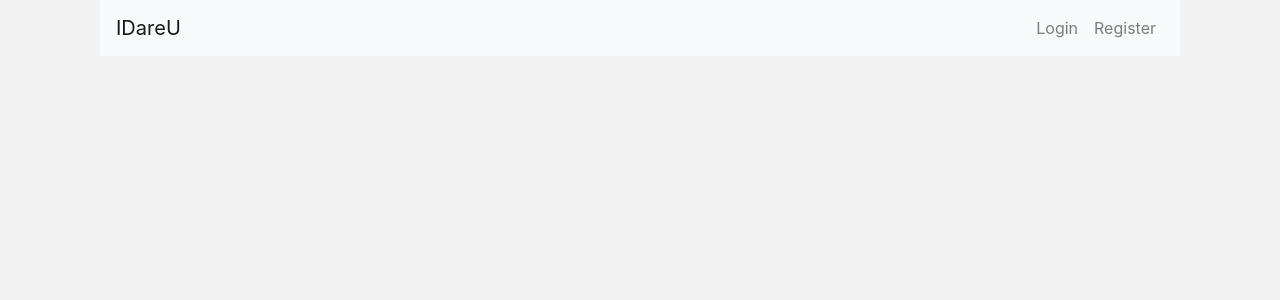
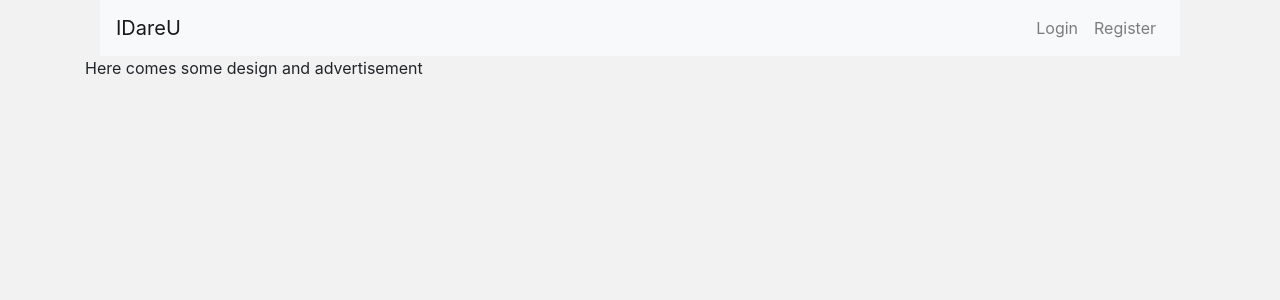
Before and after one commit to Eldaernth/TeammaeT, a React (Create React App) app in the folder teammaet-frontend/: page / in a window 1280 px wide. Shown: the top 300 px of the page. Built offline with nearby package versions, Linux system fonts and the light colour scheme.

Commit message:
added placeholder to HomePage

```diff
--- a/teammaet-frontend/src/pages/HomePage.js
+++ b/teammaet-frontend/src/pages/HomePage.js
@@ -1,11 +1,14 @@
 import React from "react";
-import {Col} from "react-bootstrap";
+import {Col, Row} from "react-bootstrap";
 import Navigation from "../component/homepage/Navigation";
 
 export default function HomePage(){
     return(
         <Col>
             <Navigation/>
+            <Row>
+                <p>Here comes some design and advertisement</p>
+            </Row>
         </Col>
     )
 }
```
